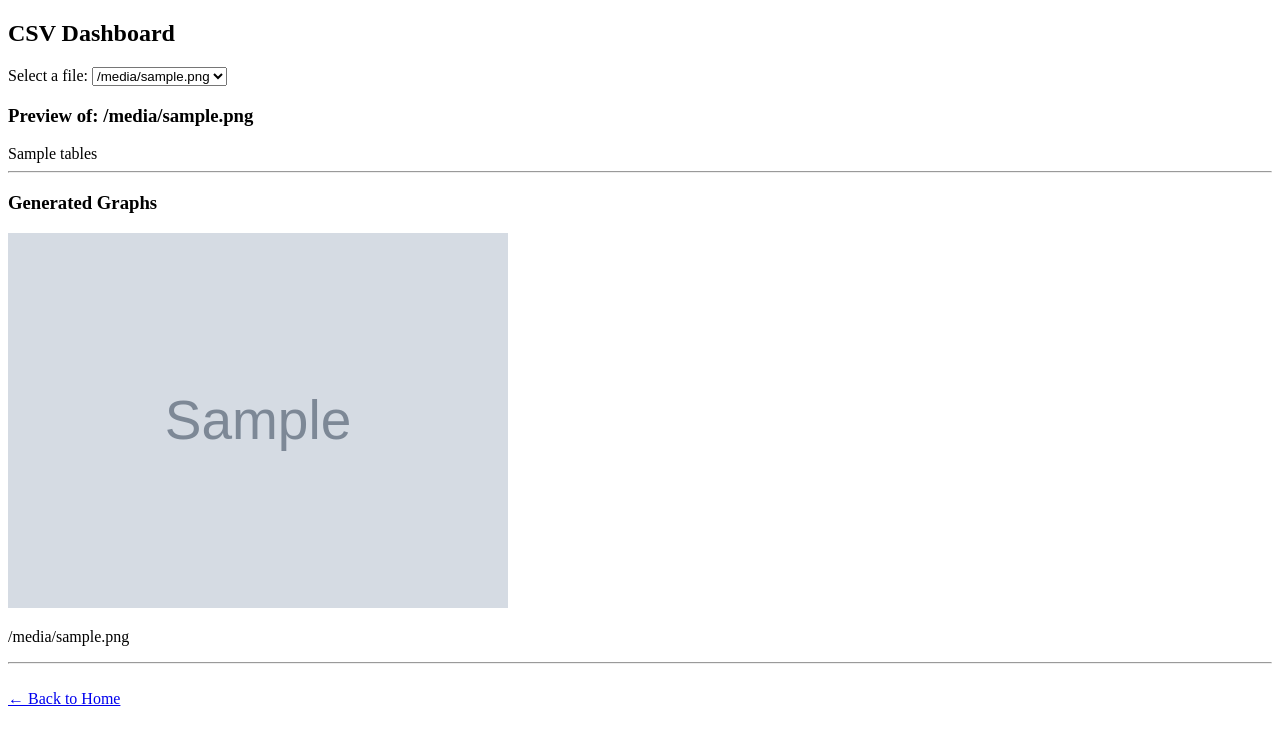
After one commit to ArmanSingh-1/Hackathon-DashBoard, a Flask app: template templates/dashboard.html in a window 1280 px wide. The commit adds this page. Shown: the top 745 px of the page. Run offline with Flask 3, Linux system fonts and the light colour scheme; the template is opened without the code that fills it: most values are stand-ins (such as "Sample title", 1, 10 or a date in 2020); grey boxes marked "Sample" are stand-in pictures.

Commit message:
Creating Segmentation

```diff
--- a/app.py
+++ b/app.py
@@ -1,12 +1,63 @@
-from flask import Flask, render_template
-from Data_Visualizer import generate_graph
+# app.py
+from flask import Flask, render_template, request, redirect
+import os
+import pandas as pd
+from werkzeug.utils import secure_filename
+from utils.Transformer import Transformer_Map
+from utils.Data_Visualizer import generate_graph
 
 app = Flask(__name__)
+app.config["UPLOAD_FOLDER"] = "datasets"
+app.config["ALLOWED_EXTENSIONS"] = {"csv"}
 
-@app.route('/')
+# Utility Functions
+def allowed_file(filename):
+    return '.' in filename and filename.rsplit('.', 1)[1].lower() in app.config["ALLOWED_EXTENSIONS"]
+
+def normalize_columns(df):
+    df.columns = [Transformer_Map.get(col.lower().strip(), col) for col in df.columns]
+    return df
+
+# Routes
+@app.route("/")
 def home():
-    generate_graph()
-    return render_template('index.html')
+    return render_template("index.html")
 
-if __name__ == '__main__':
+@app.route("/upload", methods=["GET", "POST"])
+def upload():
+    if request.method == "POST":
+        uploaded_file = request.files["file"]
+        if uploaded_file and allowed_file(uploaded_file.filename):
+            filename = secure_filename(uploaded_file.filename)
+            file_path = os.path.join(app.config["UPLOAD_FOLDER"], filename)
+            uploaded_file.save(file_path)
+            return redirect("/dashboard")
+    return render_template("upload.html")
+
+@app.route("/dashboard", methods=["GET", "POST"])
+def dashboard():
+    files = [f for f in os.listdir(app.config["UPLOAD_FOLDER"]) if f.endswith(".csv")]
+    selected_file = files[0] if files else None
+
+    if request.method == "POST":
+        selected_file = request.form.get("selected_file", selected_file)
+
+    if selected_file:
+        df = pd.read_csv(os.path.join(app.config["UPLOAD_FOLDER"], selected_file))
+        df = normalize_columns(df)
+        table_html = df.head().to_html(classes='table table-bordered', index=False)
+    else:
+        table_html = "No CSV files found. Please upload one."
+
+    # List all graph images
+    graph_dir = "static/graphs"
+    graph_images = [f for f in os.listdir(graph_dir) if f.endswith(".png")]
+
+    return render_template("dashboard.html",
+                           tables=[table_html],
+                           files=files,
+                           selected_file=selected_file,
+                           graph_images=graph_images)
+
+if __name__ == "__main__":
     app.run(debug=True)
--- /dev/null
+++ b/templates/dashboard.html
@@ -0,0 +1,42 @@
+<!DOCTYPE html>
+<html>
+<head>
+    <title>Dashboard</title>
+</head>
+<body>
+    <h2>CSV Dashboard</h2>
+
+    <!-- File Selection -->
+    <form method="POST">
+        <label for="selected_file">Select a file:</label>
+        <select name="selected_file" onchange="this.form.submit()">
+            {% for file in files %}
+            <option value="{{ file }}" {% if file == selected_file %}selected{% endif %}>{{ file }}</option>
+            {% endfor %}
+        </select>
+    </form>
+
+    <!-- Table Preview -->
+    <h3>Preview of: {{ selected_file }}</h3>
+    {{ tables|safe }}
+
+    <hr>
+
+    <!-- Display Graphs -->
+    <h3>Generated Graphs</h3>
+    {% if graph_images %}
+        {% for img in graph_images %}
+            <div>
+                <img src="{{ url_for('static', filename='graphs/' + img) }}" alt="{{ img }}" width="500px">
+                <p>{{ img }}</p>
+            </div>
+            <hr>
+        {% endfor %}
+    {% else %}
+        <p>No graphs available. Make sure to generate them.</p>
+    {% endif %}
+
+    <br>
+    <a href="/">← Back to Home</a>
+</body>
+</html>
--- a/Data_Visualizer.py
+++ b/utils/Data_Visualizer.py
@@ -4,10 +4,10 @@ import matplotlib.pyplot as plt
 import seaborn as sns
 
 def generate_graph():
-    location = "Customer Purchasing Behaviors.csv"
+    location = "datasets/Customer Purchasing Behaviors.csv"
     df = pd.read_csv(location)
 
-    destination = "static"
+    destination = "static/graphs"
     os.makedirs(destination, exist_ok=True)
 
     sns.set_theme(style="whitegrid")
@@ -66,7 +66,7 @@ def generate_graph():
 
     region_avg = df.groupby(['region', 'age_group'], observed=True)['purchase_amount'].mean().reset_index()
 
-    plt.figure(figsize=(16, 12))
+    plt.figure(figsize=(8, 6))
     sns.barplot(
     data=region_avg,
     x='region',
--- /dev/null
+++ b/utils/Transformer.py
@@ -0,0 +1,28 @@
+Transformer_Map = {
+    "income": "Income",
+    "earnings": "Income",
+    "revenue": "Income",
+    "monthly_income": "Income",
+    "salary": "Income",
+
+    "age": "Age",
+    "customer_age": "Age",
+    "user_age": "Age",
+
+    "gender": "Gender",
+    "sex": "Gender",
+    "customer_gender": "Gender",
+
+    "spending": "Spending",
+    "expenses": "Spending",
+    "costs": "Spending",
+    "spending_score": "Spending",
+
+    "occupation": "Occupation",
+    "profession": "Occupation",
+    "job": "Occupation",
+
+    "location": "Location",
+    "city": "Location",
+    "region": "Location"
+}
```
Also changed, not shown: templates/index.html (+6 -9 lines), templates/upload.html (added, +17 -0 lines), static/graphs/income_vs_purchase.png (renamed from static/income_vs_purchase.png), static/graphs/loyalty_score_vs_purchase_frequency.png (renamed from static/loyalty_score_vs_purchase_frequency.png), static/graphs/region_avg_spending.png (added), static/region_avg_spending.png (deleted), 2 other files.
